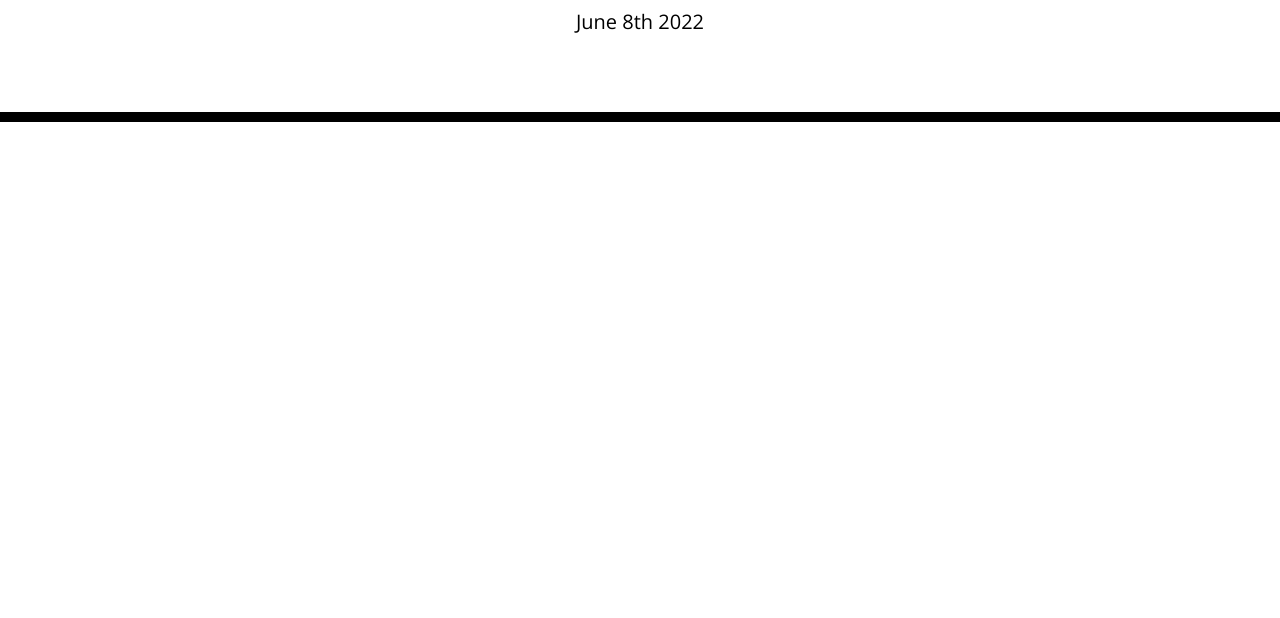
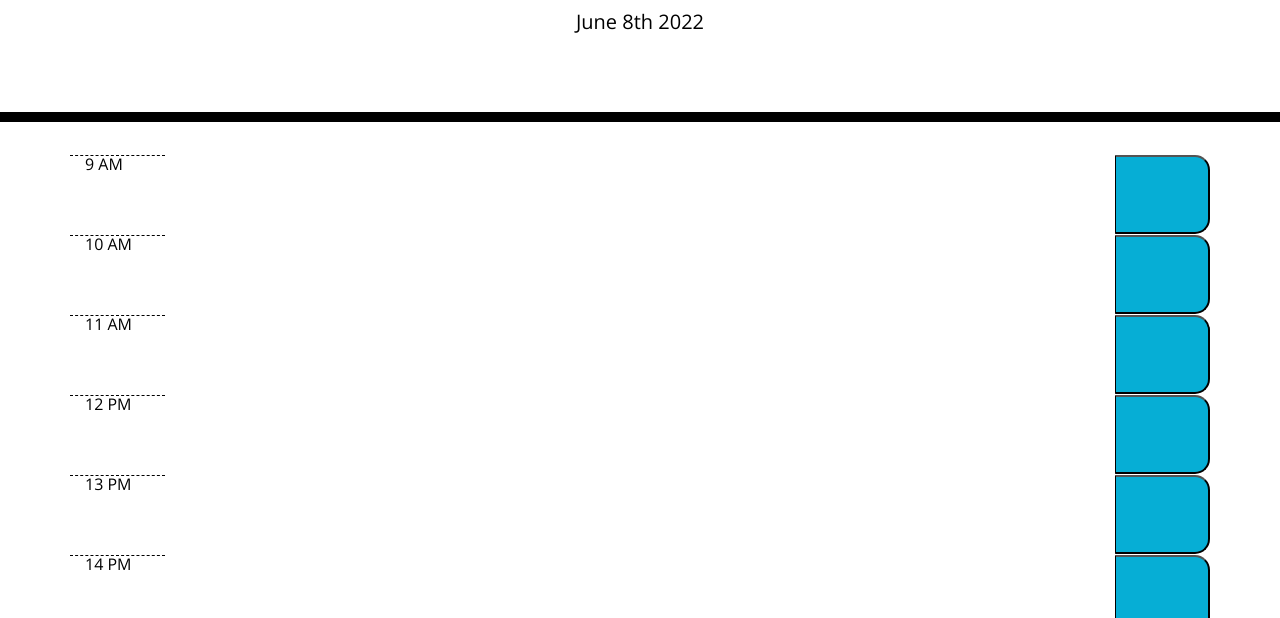
Before and after one commit to tahir-arslan/Workday-Starter, a plain HTML site: page index.html in a window 1280 px wide. Shown: the part 182-800 px from the top of the page. Drawn offline with nearby package versions, Linux system fonts and the light colour scheme.

Commit message:
populated work hours and planner layout

```diff
--- a/asset/css/style.css
+++ b/asset/css/style.css
@@ -4,7 +4,7 @@ body {
     line-height: 1;
 }
 
-textarea{
+textarea {
     background: transparent;
     border: none;
     resize: none;
@@ -21,19 +21,20 @@ textarea{
     border-bottom: 10px solid black;
 }
 
-.description{
+.description {
     white-space: pre-wrap;
 }
 
-.time-block{
+.time-block {
     text-align: center;
     border-radius: 15px;
+    margin: auto;
 }
 
 .row {
     white-space: pre-wrap;
     height: 80px;
-  border-top: 1px solid white;;
+    border-top: 1px solid white;
 }
 
 .hour {
--- a/asset/javascript/javascript.js
+++ b/asset/javascript/javascript.js
@@ -1,5 +1,22 @@
-// WHEN I open the planner
-// THEN the current day is displayed at the top of the calendar
+// WHEN I scroll down
+// THEN I am presented with time blocks for standard business hours
 
-let date = (moment().format('MMMM Do YYYY'));
-$("#currentDay").append(date);
+$("#currentDay").append(moment().format('MMMM Do YYYY'));
+
+// populate planner (working hours: 9am - 5pm)
+for (let i = 0; i < 9; i++) {
+    // add row
+    let setRow = $("<div class='row'></div>");
+    $(".container").append(setRow);
+    // add time
+    let hourEl = moment().hour(i + 9).format('H A');
+    let hourCol = $(`<div class="col-1 hour" data-index="${i}"></div>`);
+    hourCol.append(hourEl);
+    setRow.append(hourCol);
+    // add editable text area (no click event)
+    let editTask = $(`<div class='col-10 description data-index="${i}"'></div>`)
+    setRow.append(editTask);
+    // add save button
+    let saveBtnEl = $(`<button class="col-1 saveBtn" data-index="${i}"><span class="oi oi-lock-unlocked"></span></button>`);
+    setRow.append(saveBtnEl);
+}
--- a/index.html
+++ b/index.html
@@ -18,7 +18,7 @@
         <p class="lead">A simple calendar app for scheduling your work day</p>
         <p id="currentDay" class="lead"></p>
     </header>
-    <div class="container">
+    <div class="container pb-4">
         <!-- Timeblocks go here -->
     </div>
 
```
Lines whose indentation alone changed are shown as unchanged.
